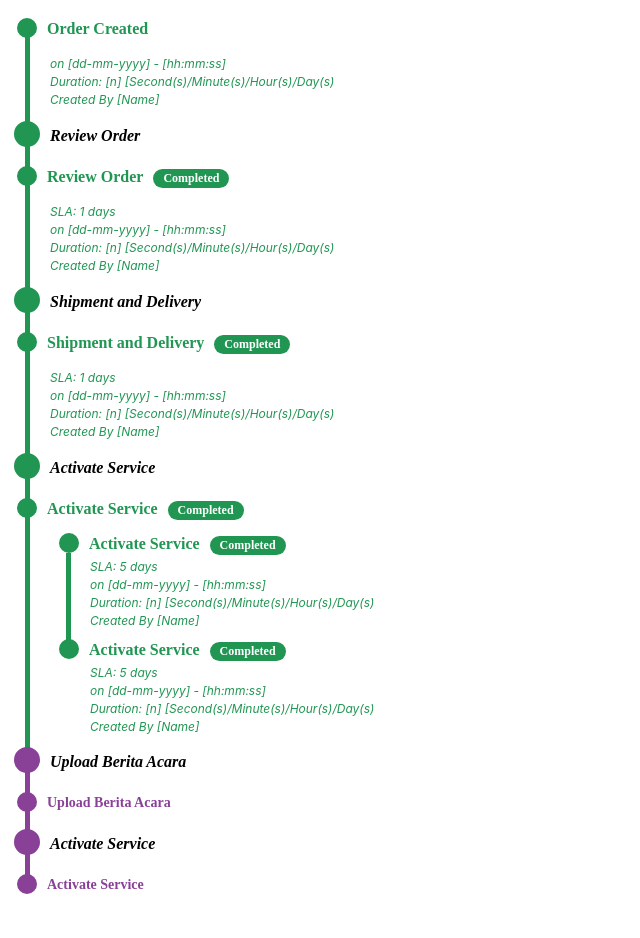
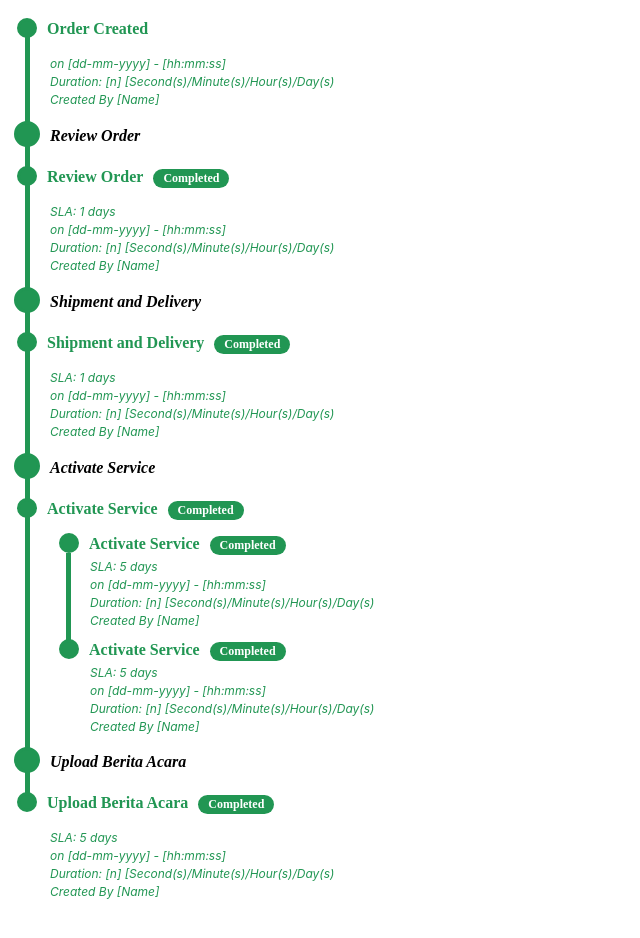
Before and after one commit to HendP/react-oari2y, a React (Create React App) app: page / in a window 1280 px wide. Shown: the top 938 px of the page, without its empty margins (0-640 px from the left). Built offline with nearby package versions, Linux system fonts and the light colour scheme.

Commit message:
Update 3 files

```diff
--- a/src/components/stepper/DgStepper.jsx
+++ b/src/components/stepper/DgStepper.jsx
@@ -1,7 +1,7 @@
-import React from 'react';
-import './dg-stepper.css';
+import React from "react";
+import "./dg-stepper.css";
 
-import Badge from '../badge/badge';
+import Badge from "../badge/badge";
 
 const Stepper = ({
   status,
@@ -15,6 +15,7 @@ const Stepper = ({
   emptyInProgress,
   emptyWaiting,
   child,
+  lastChild,
   lastLine,
   sla,
   time,
@@ -23,23 +24,28 @@ const Stepper = ({
 }) => {
   return (
     <>
-      <div className={`step ${status} ${child ? 'child' : ''}`}>
+      <div className={`step ${status} ${child ? "child" : ""}`}>
         <div className="v-stepper">
           {titleCompleted || titleInProgress || titleWaiting ? (
             <>
-              <div className={`line`}></div>
+              <div className={`${lastLine ? "" : "line"}`}></div>
               <div
-                className={`circle-title ${child ? 'circle-title-child' : ''}`}
+                className={`circle-title ${child ? "circle-title-child" : ""}`}
               ></div>
-              {lastLine ? (
-                <div className={`line`}></div>
+              {lastChild ? (
+                <div className={`${lastLine ? "" : "line"} : ""}`}></div>
               ) : (
-                <div className={`line ${child ? 'line-child' : ''}`}></div>
+                <div
+                  className={`${lastLine ? "" : "line"} ${
+                    child ? "line-child" : ""
+                  }`}
+                ></div>
               )}
             </>
           ) : (
             <>
-              <div className="circle"></div> <div className="line"></div>
+              <div className="circle"></div>{" "}
+              <div className={`line ${lastLine ? "hide" : ""}`}></div>
             </>
           )}
         </div>
@@ -52,7 +58,7 @@ const Stepper = ({
           <div className="inline">
             <div
               className={`${
-                child ? 'content-child' : 'content'
+                child ? "content-child" : "content"
               } completed-title`}
             >
               {title}
@@ -63,7 +69,7 @@ const Stepper = ({
           <div className="inline">
             <div
               className={`${
-                child ? 'content-child' : 'content'
+                child ? "content-child" : "content"
               }  in-progress-title`}
             >
               {title}
@@ -73,7 +79,7 @@ const Stepper = ({
         ) : titleWaiting ? (
           <div className="inline">
             <div
-              className={`${child ? 'content-child' : 'content'} waiting-title`}
+              className={`${child ? "content-child" : "content"} waiting-title`}
             >
               {title}
             </div>
@@ -82,10 +88,10 @@ const Stepper = ({
         ) : emptyCompleted ? (
           <div
             className={`content ${
-              child ? 'text-complete-child' : 'text-completed'
+              child ? "text-complete-child" : "text-completed"
             }`}
           >
-            <p style={{ lineHeight: '1.5', margin: '0' }}>
+            <p style={{ lineHeight: "1.5", margin: "0" }}>
               {sla && (
                 <span>
                   SLA: {sla}
@@ -114,7 +120,7 @@ const Stepper = ({
           </div>
         ) : emptyInProgress ? (
           <div className="content text-in-progress">
-            <p style={{ lineHeight: '1.5', margin: '0' }}>
+            <p style={{ lineHeight: "1.5", margin: "0" }}>
               {sla && (
                 <span>
                   SLA: {sla}
@@ -143,7 +149,7 @@ const Stepper = ({
           </div>
         ) : emptyWaiting ? (
           <div className="content text-waiting">
-            <p style={{ lineHeight: '1.5', margin: '0' }}>
+            <p style={{ lineHeight: "1.5", margin: "0" }}>
               {sla && (
                 <span>
                   SLA: {sla}
--- a/src/components/stepper/dg-stepper.css
+++ b/src/components/stepper/dg-stepper.css
@@ -129,7 +129,7 @@
 }
 
 .line {
-  top: 10px;
+  top: 8px;
   left: 11px;
   height: 42px;
   position: absolute;
--- a/src/template/TemplateSatu.jsx
+++ b/src/template/TemplateSatu.jsx
@@ -1,5 +1,5 @@
-import React from 'react';
-import Stepper from '../components/stepper/DgStepper';
+import React from "react";
+import Stepper from "../components/stepper/DgStepper";
 
 export default function TemplateSatu() {
   return (
@@ -80,7 +80,7 @@ export default function TemplateSatu() {
         titleCompleted
         badge
         child
-        lastLine
+        lastChild
       />
 
       <Stepper
@@ -95,31 +95,23 @@ export default function TemplateSatu() {
 
       {/* 4 */}
 
-      <Stepper status="waiting" title="Upload Berita Acara" groupTitle />
-      <Stepper status="waiting" title="Upload Berita Acara" titleWaiting />
+      <Stepper status="completed" title="Upload Berita Acara" groupTitle />
+      <Stepper
+        status="completed"
+        title="Upload Berita Acara"
+        titleCompleted
+        badge
+        lastLine
+      />
 
-      {/* <Stepper
+      <Stepper
         status="empty-completed"
         sla="5 days"
         time="[dd-mm-yyyy] - [hh:mm:ss]"
         duration="[n] [Second(s)/Minute(s)/Hour(s)/Day(s)"
         createdBy="[Name]"
         emptyCompleted
-      /> */}
-
-      {/* 5 */}
-
-      <Stepper status="waiting" title="Activate Service" groupTitle />
-      <Stepper status="waiting" title="Activate Service" titleWaiting />
-
-      {/* <Stepper
-        status="empty-completed"
-        sla="5 days"
-        time="[dd-mm-yyyy] - [hh:mm:ss]"
-        duration="[n] [Second(s)/Minute(s)/Hour(s)/Day(s)"
-        createdBy="[Name]"
-        emptyCompleted
-      /> */}
+      />
     </div>
   );
 }
```
